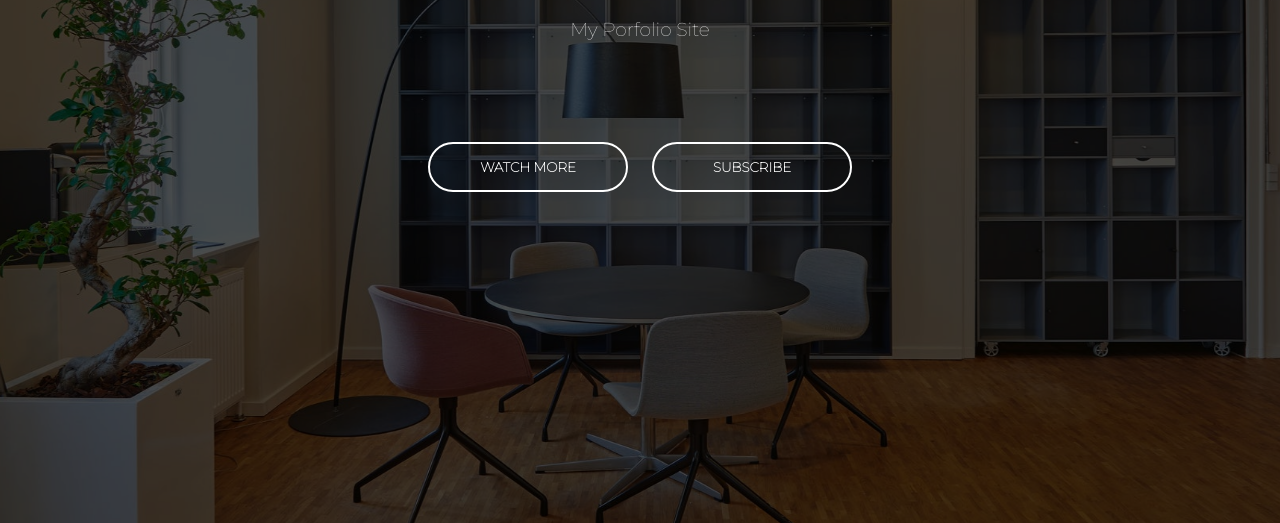
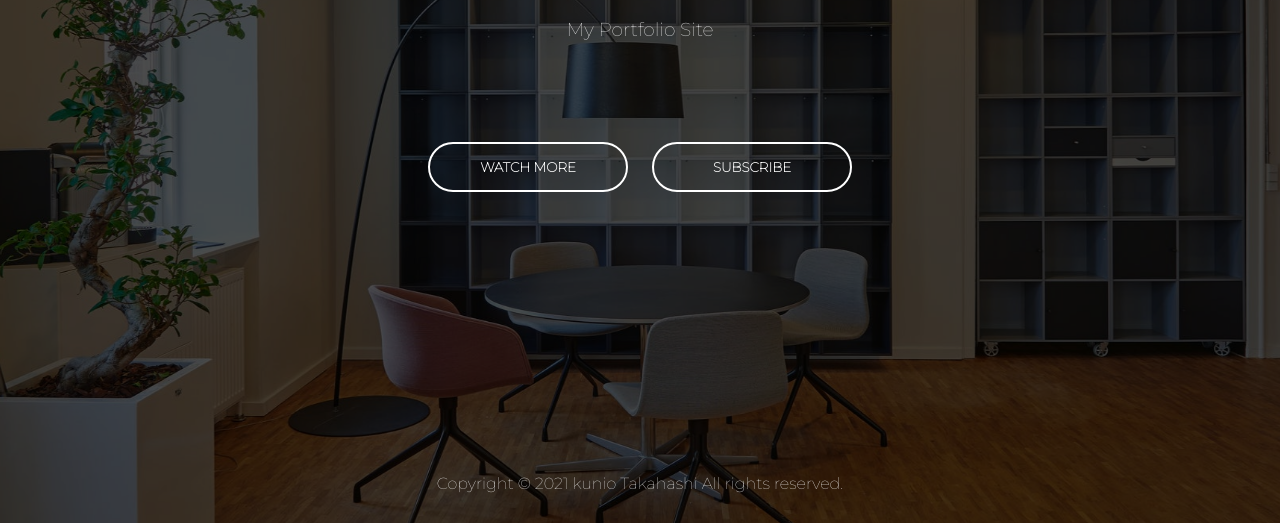
Before and after one commit to Kunionick/image-slider, a plain HTML site: page index.html in a window 1280 px wide. Shown: the part 277-800 px from the top of the page. Drawn offline with Linux system fonts and the light colour scheme.

Commit message:
second commit

```diff
--- a/css/style.css
+++ b/css/style.css
@@ -8,7 +8,7 @@
 .main {
   width: 100%;
   height: 100vh;
-  position: relative;
+  position: absolute;
   overflow: hidden;
 }
 
@@ -160,3 +160,13 @@ button {
   background: #ffae45;
 }
 /* btn end */
+
+footer {
+  z-index: 10;
+  width: 100%;
+  color: #fff;
+  text-align: center;
+  padding: 30px 0;
+  position: absolute;
+  bottom: 0;
+}
--- a/index.html
+++ b/index.html
@@ -35,7 +35,7 @@
       </div>
       <div class="content">
         <h1>LET'S START TO DESIGN</h1>
-        <h3>My Porfolio Site</h3>
+        <h3>My Portfolio Site</h3>
 
         <div>
           <button type="button" class="btn-1">WATCH MORE</button>
@@ -43,5 +43,8 @@
         </div>
       </div>
     </div>
+    <footer>
+        <p>Copyright &copy; 2021 kunio Takahashi All rights reserved.</p>
+    </footer>
   </body>
 </html>
```
